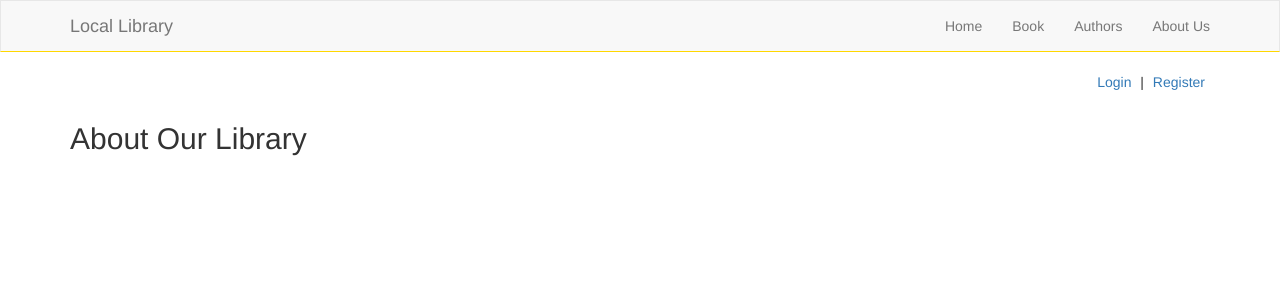
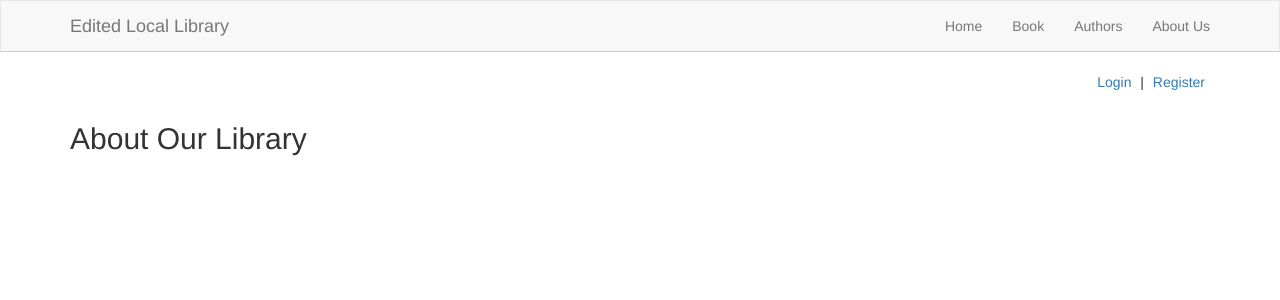
Before and after one commit to eyobofficial/library, a Django app: template catalog/templates/catalog/about.html in a window 1280 px wide. Shown: the top 300 px of the page. Run offline with Django 3.2, Linux system fonts and the light colour scheme; the template is opened without the code that fills it, so the values that code supplies are empty; some libraries are stand-ins or nearby versions.

Commit message:
Add edited to the page brand on base template

```diff
--- a/templates/base.html
+++ b/templates/base.html
@@ -19,7 +19,7 @@
     <nav id="pageNav" class="navbar navbar-default">
         <div class="container">
             <div class="navbar-header">
-                <a href="{% url 'catalog:index' %}" class="navbar-brand">Local Library</a>
+                <a href="{% url 'catalog:index' %}" class="navbar-brand">Edited Local Library</a>
             </div><!-- /END .navbar-header -->
 
             <div id="menu">
```
Also changed, not shown: db.sqlite3.
